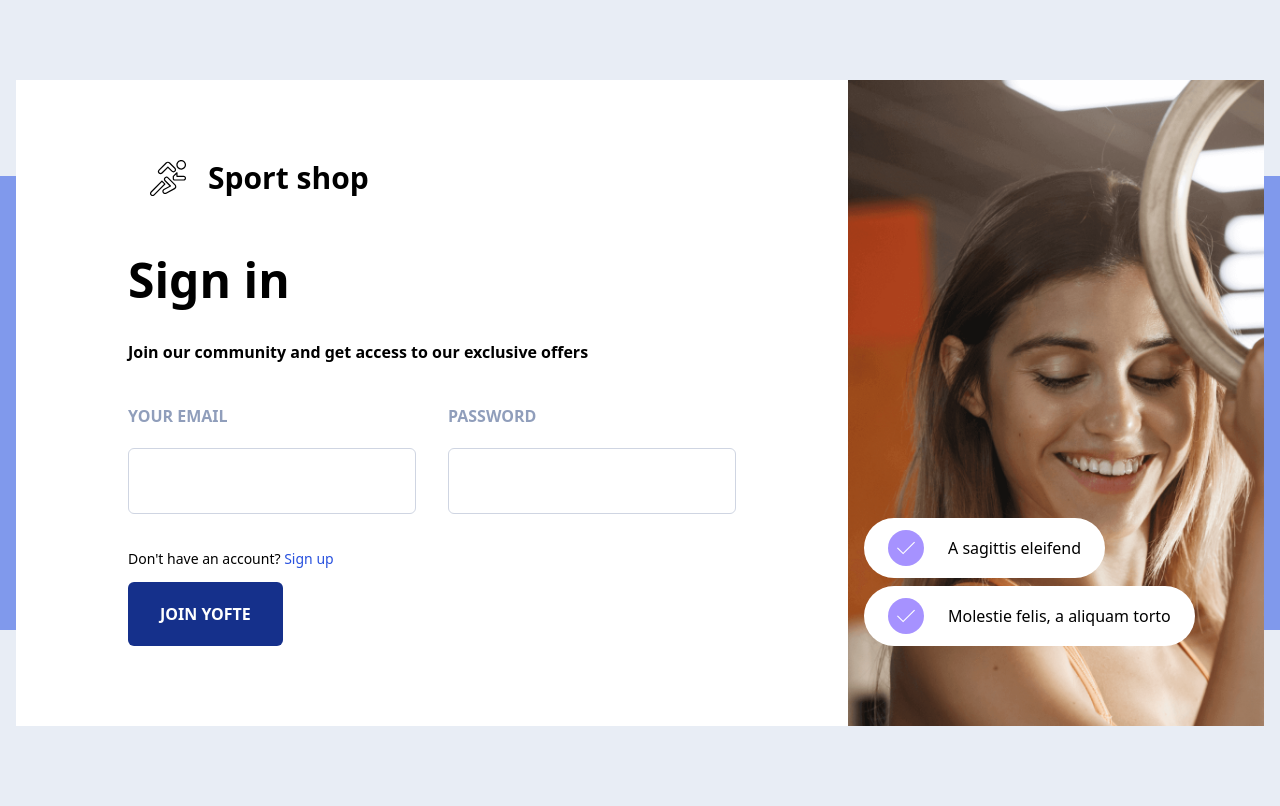
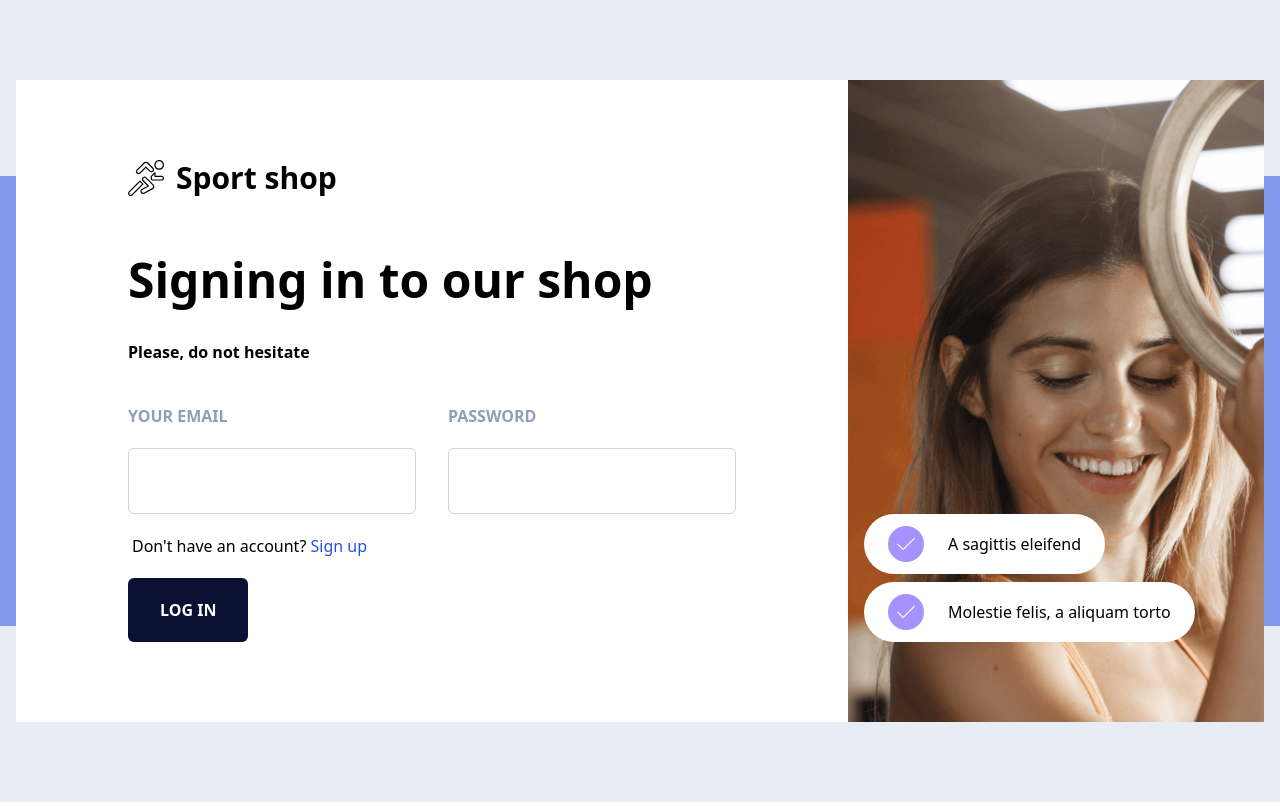
Before and after one commit to ba-ppp/sports-shop, a Next.js app: page /signin in a window 1280 px wide. Built offline with nearby package versions, Linux system fonts and the light colour scheme.

Commit message:
FE: Reclean logo and button color (#3)

```diff
--- a/app/signin/page.tsx
+++ b/app/signin/page.tsx
@@ -1,5 +1,3 @@
-import Image from "next/image";
-
 export default function Signin() {
   return (
     <section className="py-20 bg-gray-100 overflow-x-hidden">
@@ -8,26 +6,26 @@ export default function Signin() {
         <div className="relative flex flex-wrap bg-white">
           <div className="w-full md:w-4/6 px-4">
             <div className="lg:max-w-3xl mx-auto py-20 px-4 md:px-10 lg:px-20">
-              <span
-                className="mb-14 text-3xl font-bold font-heading flex"
+              <a
+                className="mb-14 text-3xl font-bold font-heading flex space-x-3"
+                href="#"
               >
-                <Image
+                <img
                   className="h-9"
                   src="/yofte-logo-black.svg"
                   alt=""
-                  width={80}
-                  height={36}
+                  width="auto"
                 />
                 <span>Sport shop</span>
-              </span>
+              </a>
               <h3 className="mb-8 text-4xl md:text-5xl font-bold font-heading">
-                Sign in
+                Signing in to our shop
               </h3>
               <p className="mb-10 font-semibold font-heading">
-                Join our community and get access to our exclusive offers
+                Please, do not hesitate
               </p>
               <form className="flex flex-wrap -mx-4" action="">
-                <div className="w-full md:w-1/2 px-4 mb-4 md:mb-8">
+                <div className="w-full md:w-1/2 px-4">
                   <label htmlFor="">
                     <h4 className="mb-5 text-gray-400 uppercase font-bold font-heading">
                       Your Email
@@ -38,7 +36,7 @@ export default function Signin() {
                     />
                   </label>
                 </div>
-                <div className="w-full md:w-1/2 px-4 mb-4">
+                <div className="w-full md:w-1/2 px-4">
                   <label htmlFor="">
                     <h4 className="mb-5 text-gray-400 uppercase font-bold font-heading">
                       Password
@@ -49,12 +47,17 @@ export default function Signin() {
                     />
                   </label>
                 </div>
-                <div className="w-full px-4 mb-3">
-                  <span className="text-sm">Don't have an account? <a className="text-blue-400" href="/signup">Sign up</a></span>
+
+                <div className="p-5">
+                  Don't have an account?{" "}
+                  <a className="text-blue-400" href="/signup">
+                    Sign up
+                  </a>
                 </div>
+
                 <div className="w-full px-4">
-                  <button className="bg-blue-600 hover:bg-blue-900 text-white font-bold font-heading py-5 px-8 rounded-md uppercase">
-                    JOIN yofte
+                  <button className="bg-blue-800 hover:bg-blue-900 text-white font-bold font-heading py-5 px-8 rounded-md uppercase">
+                    Log in
                   </button>
                 </div>
               </form>
--- a/app/signup/page.tsx
+++ b/app/signup/page.tsx
@@ -8,12 +8,12 @@ export default function Login() {
           <div className="absolute inset-0 border border-gray-300 my-24 -ml-4 -mr-4"></div>
           <div className="relative mx-auto py-28 px-4 bg-blue-800 border border-white text-center">
             <a
-              className="inline-block mb-12 text-3xl font-bold font-heading text-white"
+              className="flex justify-center space-x-3 mb-12 text-3xl font-bold font-heading text-white"
               href="#"
             >
               <img
                 className="h-9"
-                src="yofte-assets/logos/yofte-logo-white.svg"
+                src="/yofte-logo-white.svg"
                 alt=""
                 width="auto"
               />
@@ -98,7 +98,7 @@ export default function Login() {
                       Agree to our Terms, Data Policy and Cookies.
                     </span>
                   </label>
-                  <button className="mt-12 md:mt-16 bg-orange-300 hover:bg-orange-400 text-white font-bold font-heading py-5 px-8 rounded-md uppercase">
+                  <button className="mt-12 md:mt-16 bg-orange-400 hover:bg-orange-500 text-white font-bold font-heading py-5 px-8 rounded-md uppercase">
                     JOIN yofte
                   </button>
                 </form>
```
